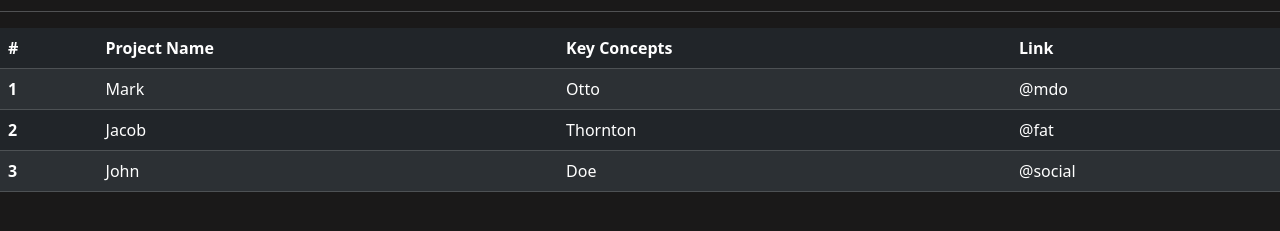
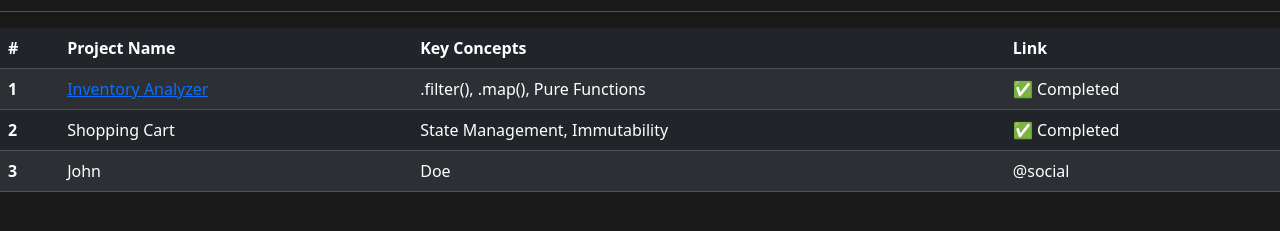
Before and after one commit to senorhitesh/30-Days-JS, a plain HTML site: page 30-days-js-architecture/Global.html in a window 1280 px wide. Shown: the part 63-294 px from the top of the page. Drawn offline with nearby package versions, Linux system fonts and the light colour scheme.

Commit message:
global html updated

```diff
--- a/30-days-js-architecture/Global.html
+++ b/30-days-js-architecture/Global.html
@@ -28,15 +28,16 @@
   <tbody>
     <tr>
       <th scope="row">1</th>
-      <td>Mark</td>
-      <td>Otto</td>
-      <td>@mdo</td>
+      <td><a href="../day01-inventory_analyser/index.html" >Inventory Analyzer</a></td>
+      <td>.filter(), .map(), Pure Functions	</td>
+      <td>✅ Completed</td>
     </tr>
     <tr>
       <th scope="row">2</th>
-      <td>Jacob</td>
-      <td>Thornton</td>
-      <td>@fat</td>
+      <td><a href="../day02-cart/index.html " style="display:block"></a>Shopping Cart</a></td>
+
+      <td>State Management, Immutability</td>
+      <td>✅ Completed</td>
     </tr>
     <tr>
       <th scope="row">3</th>
```
